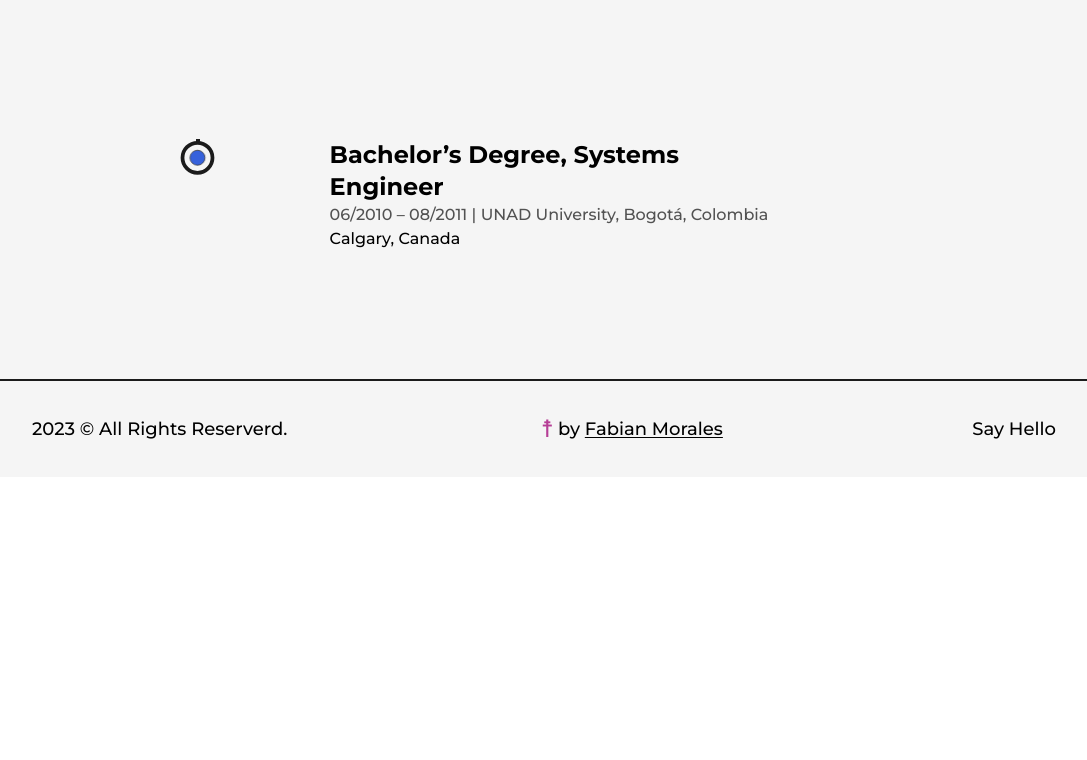
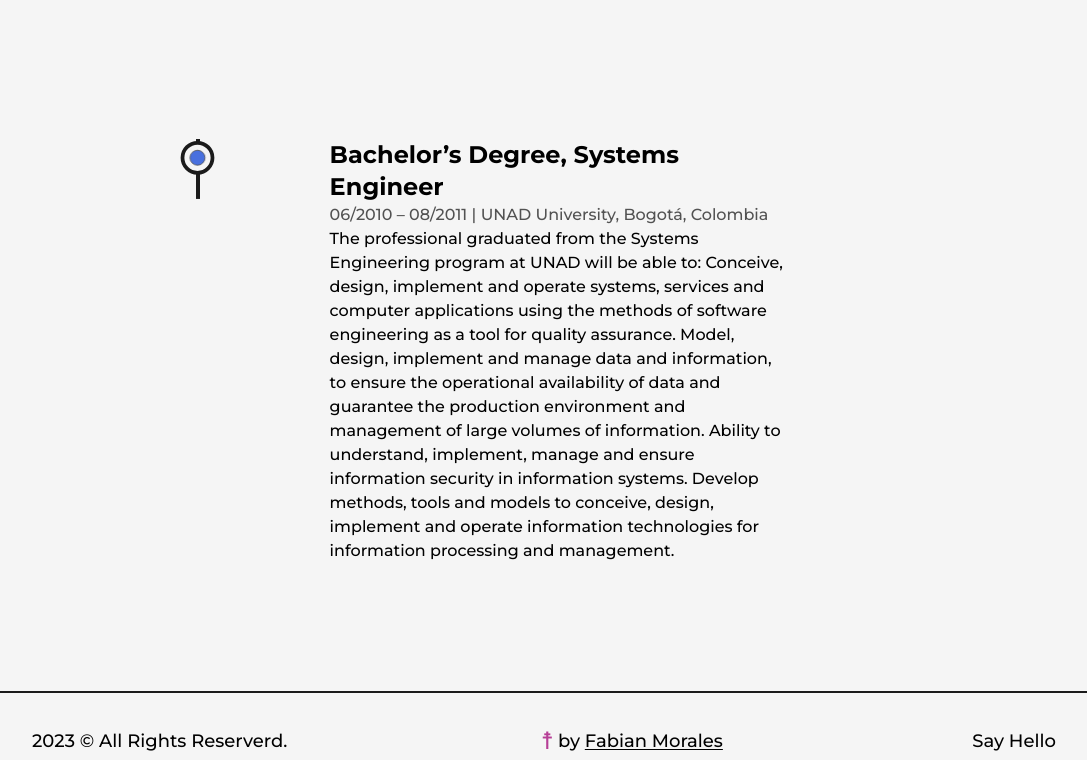
Before and after one commit to femorales7/WebPage_Fabian, a Next.js app: page /about in a window 1280 px wide. Shown: the part 3597-4357 px from the top of the page, without its empty margins (96-1183 px from the left). Before the commit the page ends 4074 px from the top, so only its background shows below. Built offline with nearby package versions, Linux system fonts and the light colour scheme.

Commit message:
add education Css

```diff
--- a/src/components/Education.js
+++ b/src/components/Education.js
@@ -45,7 +45,12 @@ const Education = () => {
             type="Bachelor’s Degree, Systems Engineer"
             time="06/2010 – 08/2011"
             place="UNAD University, Bogotá, Colombia"
-            info="Calgary, Canada"
+            info="The professional graduated from the Systems Engineering program at UNAD will be able to:
+
+            Conceive, design, implement and operate systems, services and computer applications using the methods of software engineering as a tool for quality assurance.
+            Model, design, implement and manage data and information, to ensure the operational availability of data and guarantee the production environment and management of large volumes of information.
+            Ability to understand, implement, manage and ensure information security in information systems.
+            Develop methods, tools and models to conceive, design, implement and operate information technologies for information processing and management."
           />
 
         </ul>
```
